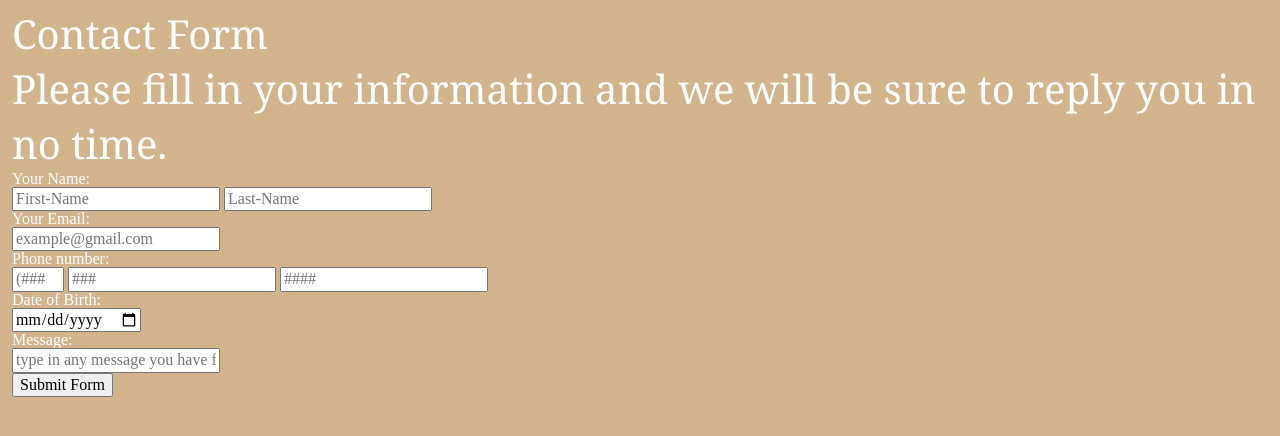
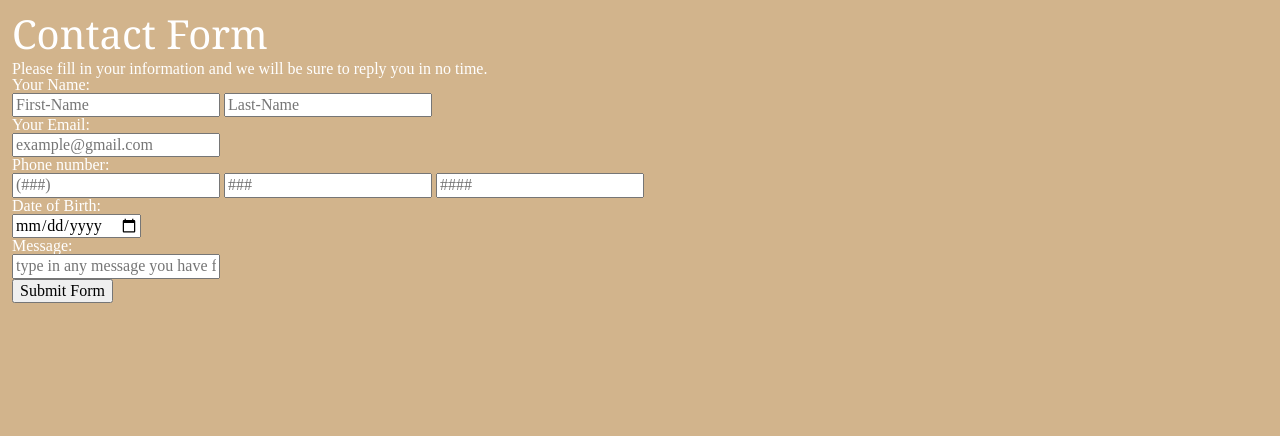
Before and after one commit to oogunsanya/Lab-2, a plain HTML site: page index.html in a window 1280 px wide. Drawn offline with Linux system fonts and the light colour scheme.

Commit message:
included max length to number column

```diff
--- a/index.html
+++ b/index.html
@@ -12,6 +12,8 @@
 			<header>
 				<div class='colo'>
 					<h1>Contact Form</h1>
+				</div>
+				<div class='col'>
 					<p>Please fill in your information and we will be sure to reply you in no time.</p>
 				</div>
 			</header>
@@ -37,9 +39,9 @@
 		    		<label>Phone number: </label>
 		    	</div>
 		    	<div class="box2">
-		    		<input type="number" name="phone" placeholder="(###)" min="0" max="3" required>
-		    		<input type="number" name="phone" placeholder="###" required>
-		    		<input type="number" name="phone" placeholder="####" required>
+		    		<input type="text" name="phone" placeholder="(###)" maxlength="3" required>
+		    		<input type="text" name="phone" placeholder="###" maxlength="3" required>
+		    		<input type="text" name="phone" placeholder="####" maxlength="4" required>
 		    	</div>
 		    </div>
 		    <div class="wer">
```
